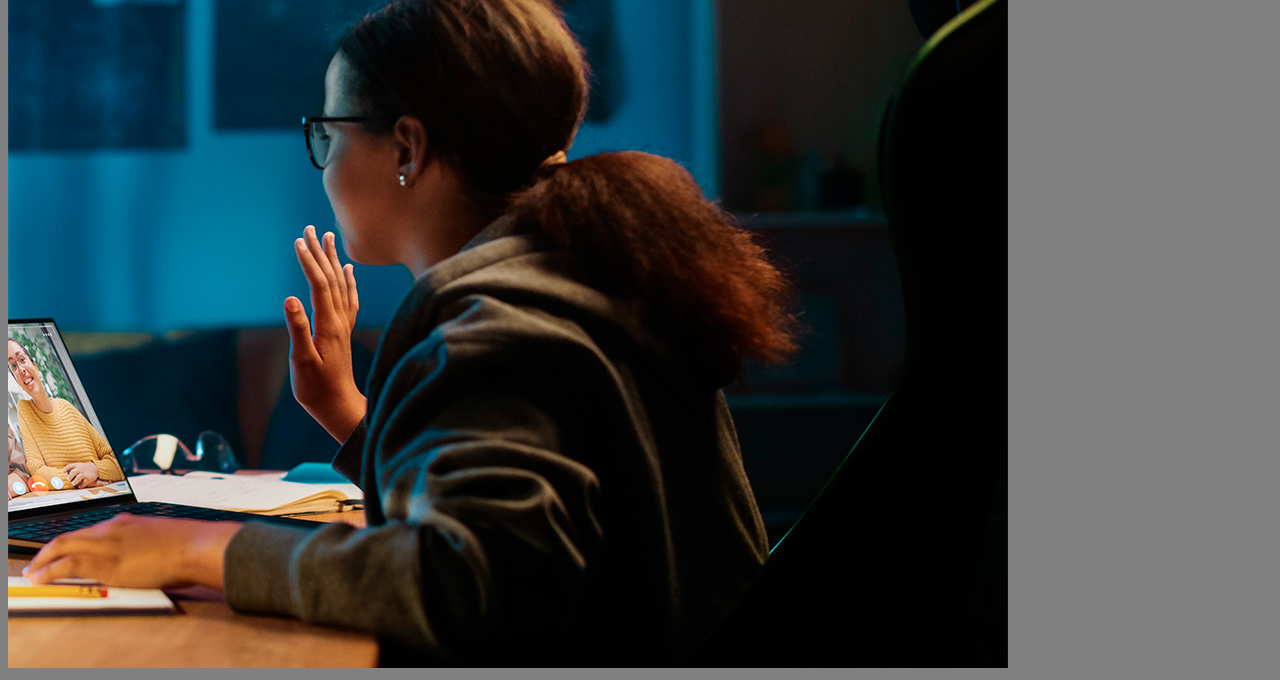
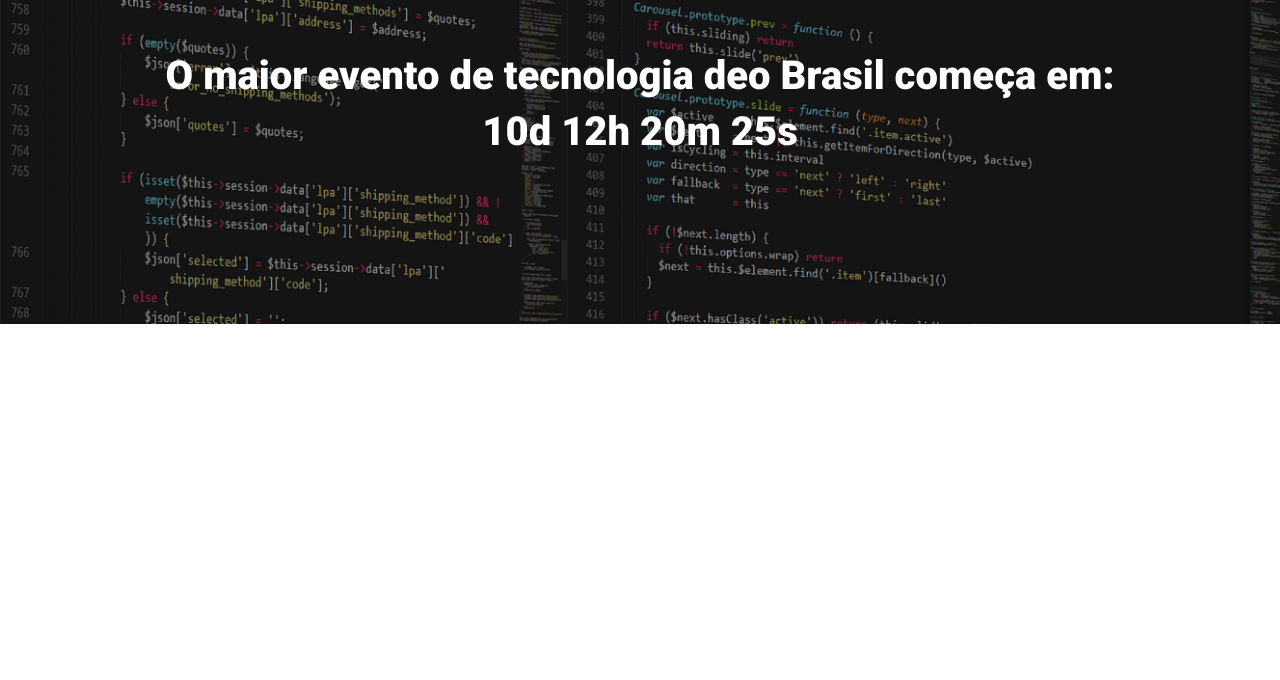
Before and after one commit to oArthurz/ebac_tech_talks, a website built with Parcel: page src/index.html in a window 1280 px wide. Shown: the part 160-840 px from the top of the page. After the commit the page ends 800 px from the top, so only its background shows below. Built offline with nearby package versions, Linux system fonts and the light colour scheme.

Commit message:
criando o hero

```diff
--- a/sharp.config.json
+++ b/sharp.config.json
@@ -1,6 +1,5 @@
 {
-    "png":
-    {
+    "png":{
         "quality": 75
     }
 }
--- a/src/index.html
+++ b/src/index.html
@@ -1,14 +1,21 @@
 <!DOCTYPE html>
-<html lang="en">
+<html lang="pt-BR">
 <head>
     <meta charset="UTF-8">
     <meta name="viewport" content="width=device-width, initial-scale=1.0">
-    <title>Document</title>
+    <title>Ebac Tech Talks</title>
+    <link rel="preconnect" href="https://fonts.googleapis.com">
+    <link rel="preconnect" href="https://fonts.gstatic.com" crossorigin>
+    <link href="https://fonts.googleapis.com/css2?family=Roboto:ital,wght@0,900;1,900&display=swap" rel="stylesheet">
     <link rel="stylesheet" href="styles/main.scss">
 </head>
 <body>
-    <h1>Olá</h1>
-    <img src="./images/backend.png" alt="">
+    <header class="hero">
+        <div class="container">
+            <img class="hero__logo" src="./images/ebac_logo.svg" alt="Logo Ebac">
+            <p class="hero__text">O maior evento de tecnologia deo Brasil começa em: 10d 12h 20m 25s</p>
+        </div>
+    </header>
     <script src="scripts/main.js"></script>
 </body>
 </html>
--- /dev/null
+++ b/src/styles/_hero.scss
@@ -0,0 +1,59 @@
+.hero
+{
+    padding: 64px 0 100px 0;
+    background-image: url(../images/fundo.png);
+    background-repeat: no-repeat;
+    background-size: cover;
+    position: relative;
+
+    .container
+    {
+        position: relative;
+    }
+
+    &::before
+    {
+        position: absolute;
+        top: 0;
+        left: 0;
+        width: 100%;
+        height: 100%;
+        background-color: #000;
+        content: '';
+        opacity: .3;
+    }
+
+    &__text
+    {
+        margin-top: 64px;
+        margin-bottom: 64px;
+        line-height: 56px;
+        font-weight: 800;
+        font-size: 40px;
+        text-align: center;
+    }
+
+    &__logo
+    {
+        margin: 0 auto;
+        height: 80px;
+        display: block;
+    }
+
+    @media (max-width: 640px)
+    {
+        padding: 40px;
+
+        &__logo
+        {
+            height: 40px;
+        }
+
+        &__text
+        {
+            font-size: 22px;
+            line-height: 24px;
+            margin: 24px 0;
+        }
+    }
+}
--- a/src/styles/main.scss
+++ b/src/styles/main.scss
@@ -1,4 +1,27 @@
-body
+@use '_hero.scss';
+
+*
 {
-    background-color: gray;
+    margin: 0 auto;
+    padding: 0;
+    box-sizing: border-box;
+    font-family: Roboto, sans-serif;
+    color: #fff;
 }
+
+.container
+{
+    max-width: 960px;
+    width: 100%;
+    margin: 0 auto;
+
+    @media (max-width: 640px)
+    {
+        max-width: 80%;
+    }
+
+    @media (max-width: 1024px)
+    {
+        max-width: 90%;
+    }
+}
```
